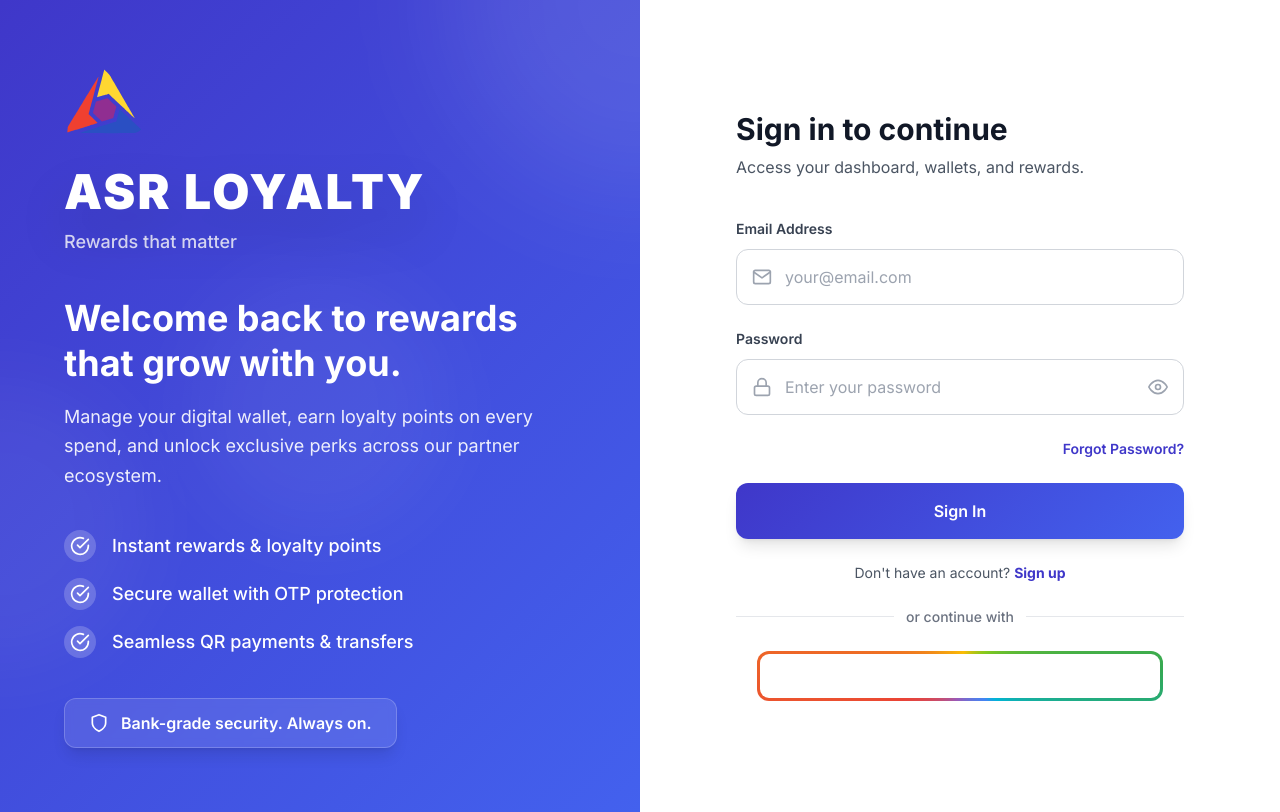
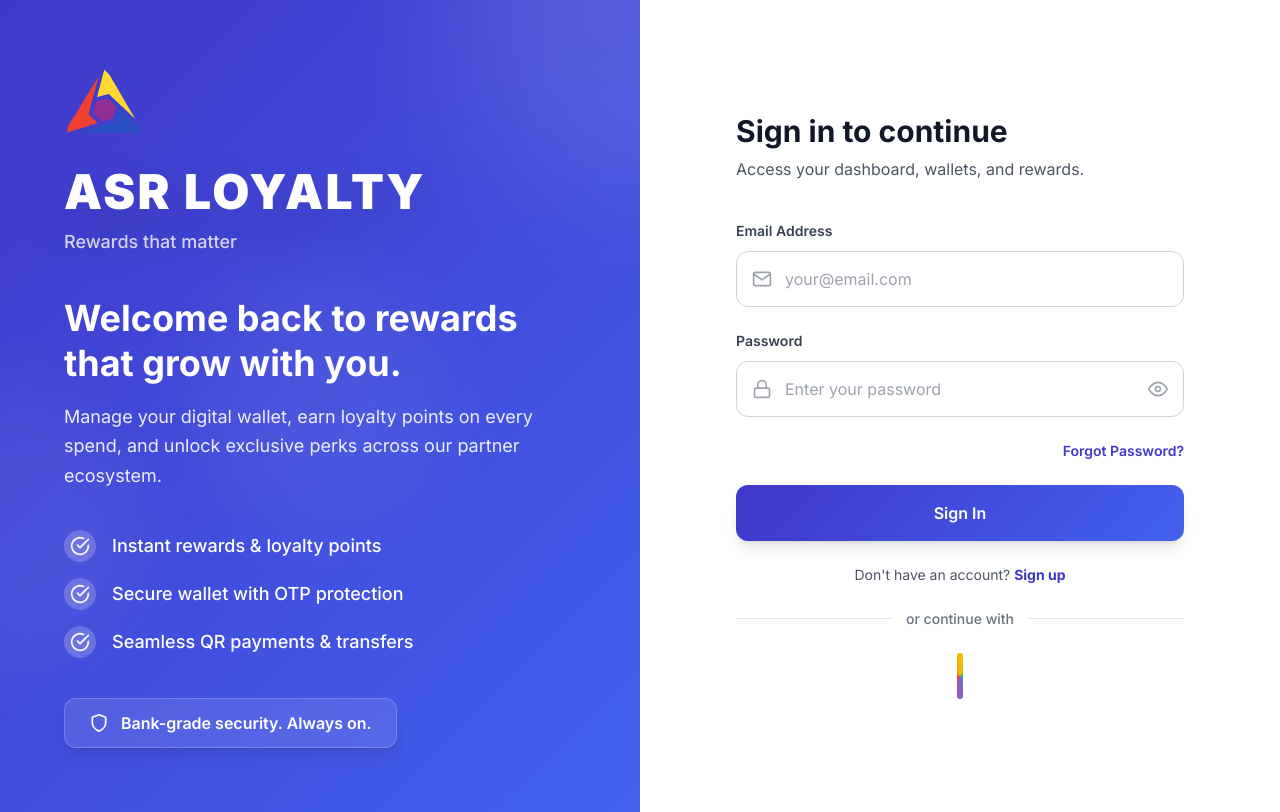
Before and after one commit to winterSix/Asr-loyalty-private, a Next.js app: page /login in a window 1280 px wide. Built offline with nearby package versions, Linux system fonts and the light colour scheme; no server answers.

Commit message:
fix: tighten Google button border and reduce button width

```diff
--- a/src/app/globals.css
+++ b/src/app/globals.css
@@ -227,9 +227,6 @@
   display: inline-block;
   border-radius: 12px;
   overflow: hidden;
-  /* Ensure the wrapper always shows even before GIS button loads */
-  min-width: 406px; /* 400px button + 3px margin each side */
-  min-height: 50px; /* ~44px Google button + 3px margin each side */
 }
 .google-animated-btn::before {
   content: '';
@@ -260,11 +257,6 @@
   margin: 3px;
   border-radius: 9px;
   background: white;
-  /* No overflow:hidden here — let the Google button render at its full height */
-  min-height: 44px;
-  display: flex;
-  align-items: center;
-  justify-content: center;
 }
 .dark .google-inner-bg {
   background: #1E293B;
--- a/src/app/login/page.tsx
+++ b/src/app/login/page.tsx
@@ -446,7 +446,7 @@ export default function LoginPage() {
                   }}
                   onError={() => toast.error('Google sign-in failed. Please try again.')}
                   useOneTap={false}
-                  width="400"
+                  width="300"
                 />
               </GoogleLoginWrapper>
             </div>
```
